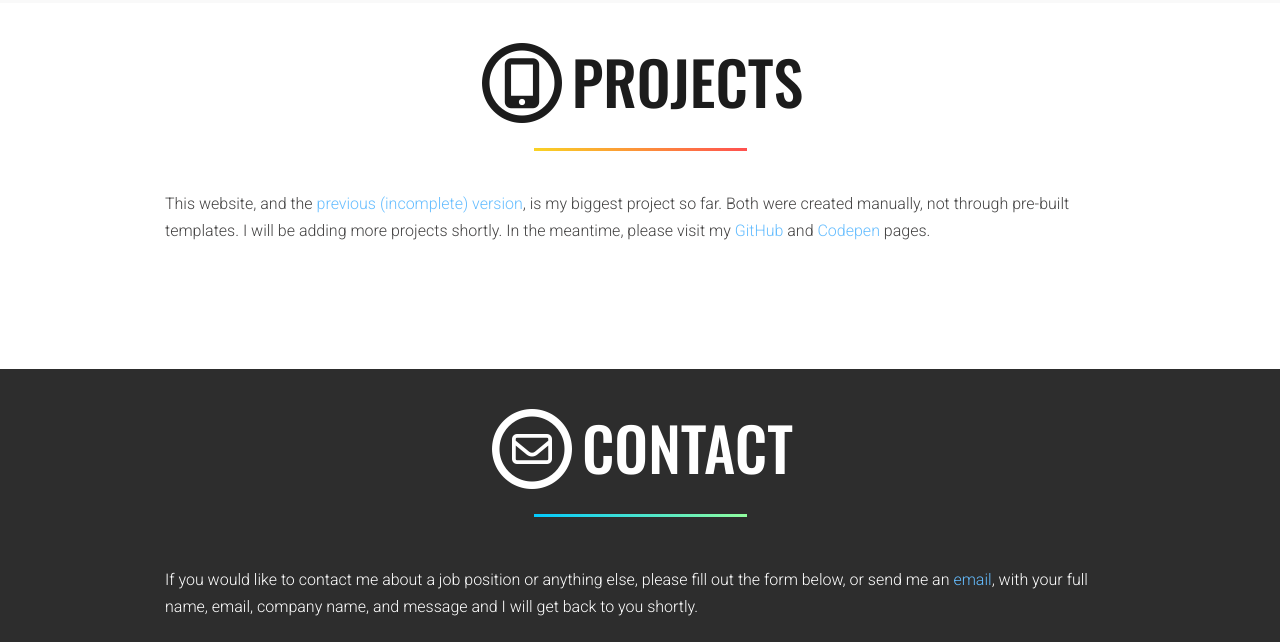
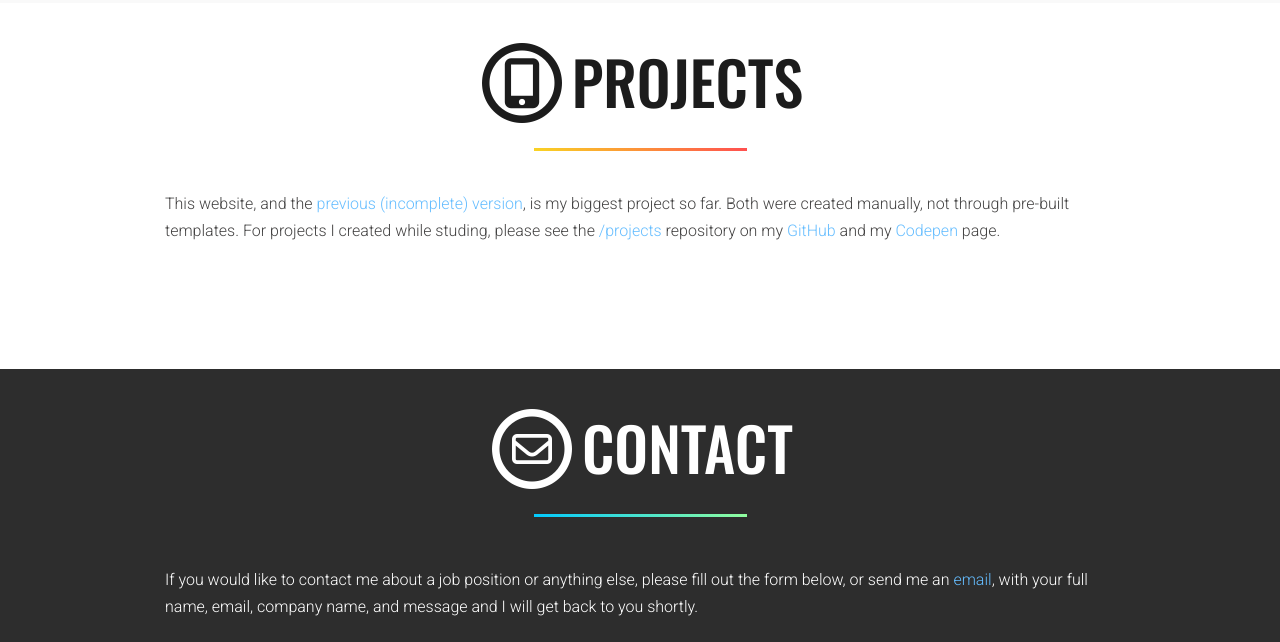
Before and after one commit to jspringer/jspringer.github.io, a plain HTML site: page index.html in a window 1280 px wide. Shown: the part 6142-6784 px from the top of the page. Drawn offline with nearby package versions, Linux system fonts and the light colour scheme; a script that the page names is missing.

Commit message:
Reworded Projects section a bit.

```diff
--- a/index.html
+++ b/index.html
@@ -696,7 +696,7 @@
 
       <div class="container fadeInBlock">
 
-        <p class="intro-p">This website, and the <a href="ver1/index.html">previous (incomplete) version</a>, is my biggest project so far. Both were created manually, not through pre-built templates. I will be adding more projects shortly. In the meantime, please visit my <a href="https://github.com/jspringer/projects">GitHub</a> and <a href="https://codepen.io/jspringer/">Codepen</a> pages.</p>
+        <p class="intro-p">This website, and the <a href="ver1/index.html">previous (incomplete) version</a>, is my biggest project so far. Both were created manually, not through pre-built templates. For projects I created while studing, please see the <a href="https://github.com/jspringer/projects">/projects</a> repository on my <a href="https://github.com/jspringer/">GitHub</a> and my <a href="https://codepen.io/jspringer/">Codepen</a> page.</p>
 
       </div>
 
```
